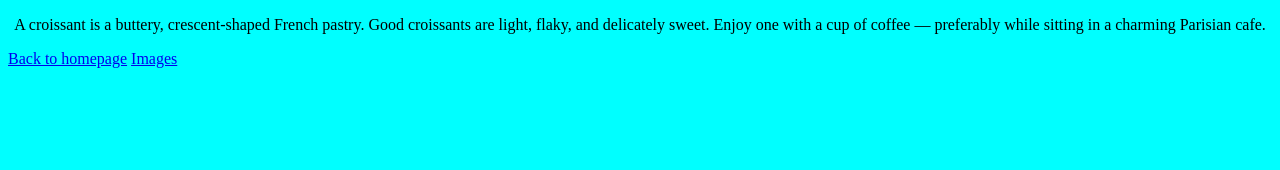
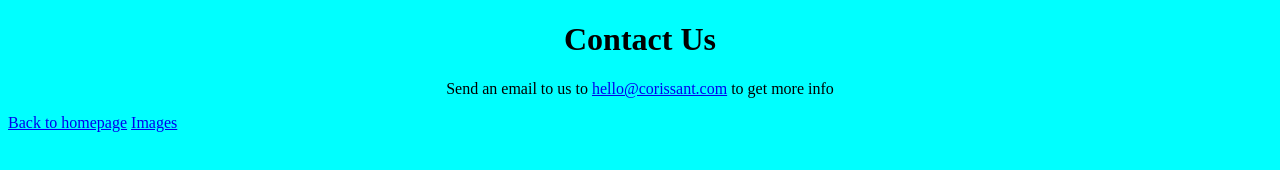
Before and after one commit to Laleh84-max/Corissant, a plain HTML site: page contact.html in a window 1280 px wide. Drawn offline with Linux system fonts and the light colour scheme.

Commit message:
Update contact.html

```diff
--- a/contact.html
+++ b/contact.html
@@ -7,10 +7,11 @@
     <link rel="stylesheet" href="/src/style.css" />
   </head>
   <body>
+    <h1>Contact Us</h1>
     <p>
-      A croissant is a buttery, crescent-shaped French pastry. Good croissants
-      are light, flaky, and delicately sweet. Enjoy one with a cup of coffee —
-      preferably while sitting in a charming Parisian cafe.
+      Send an email to us to
+      <a href="mailto:hello@corissant.com">hello@corissant.com</a>
+      to get more info
     </p>
     <footer>
       <a href="/">Back to homepage</a>
```
